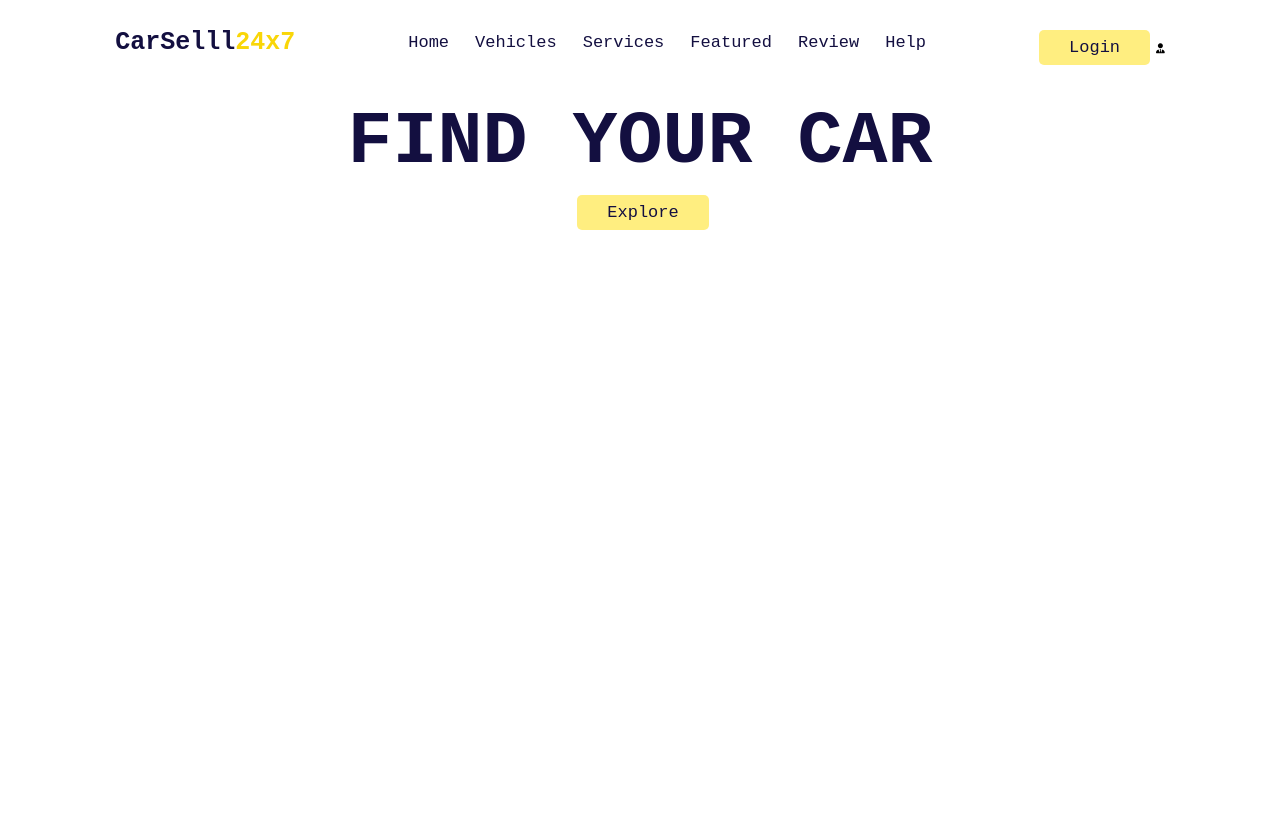
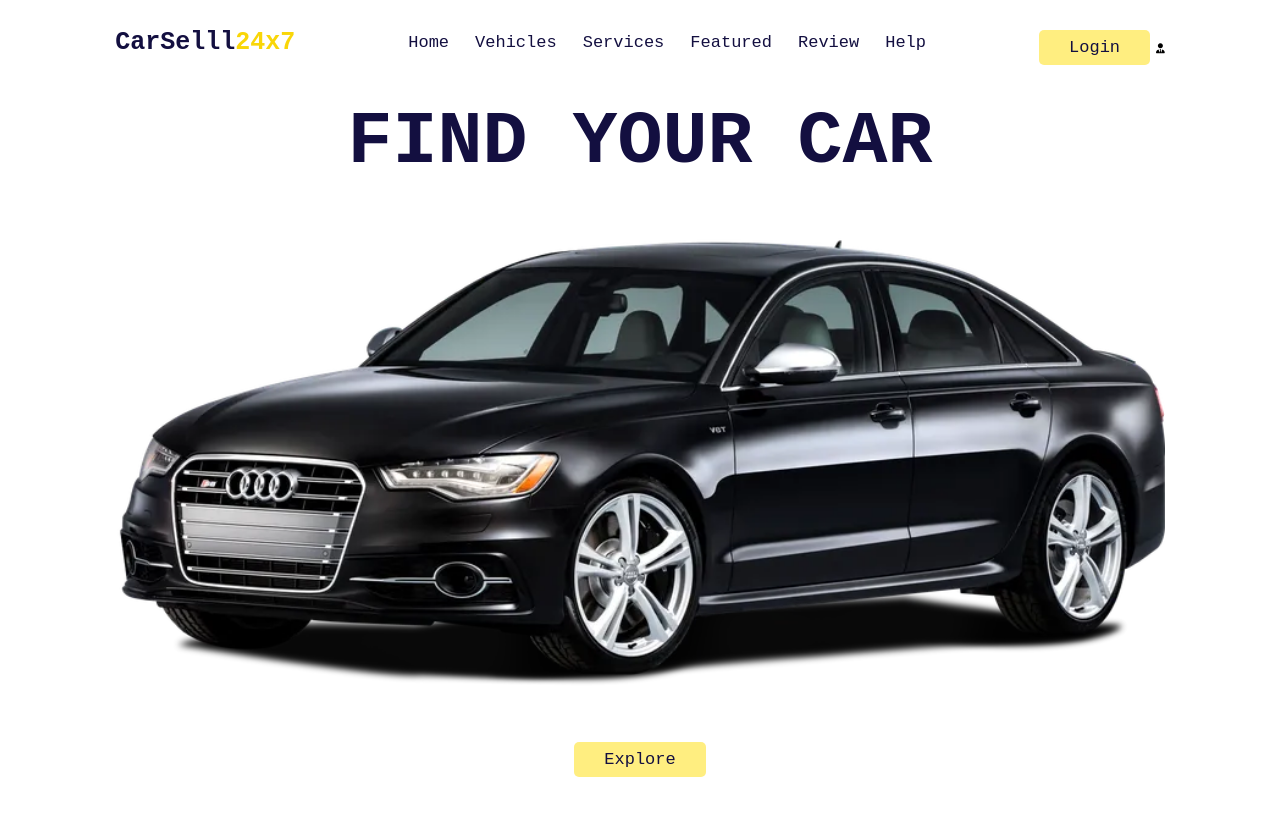
Before and after one commit to RishabhKr16/Car_selling_website, a plain HTML site: page index.html in a window 1280 px wide. Drawn offline with Linux system fonts and the light colour scheme; a web font is replaced by a local one.

Commit message:
Update index.html

```diff
--- a/index.html
+++ b/index.html
@@ -57,7 +57,7 @@
     <!-- home section starts -->
     <section class="home" id="home">
         <h1 class="home-parallax" data-speed="-2">Find your car</h1>
-        <img class="home-parallax" data-speed="5" src="images/Car.webp" alt="">
+        <img class="home-parallax" data-speed="5" src="Car.webp" alt="">
         <a class="btn home-parallax" data-speed="7" href="#">Explore</a>
     </section>
 
```
